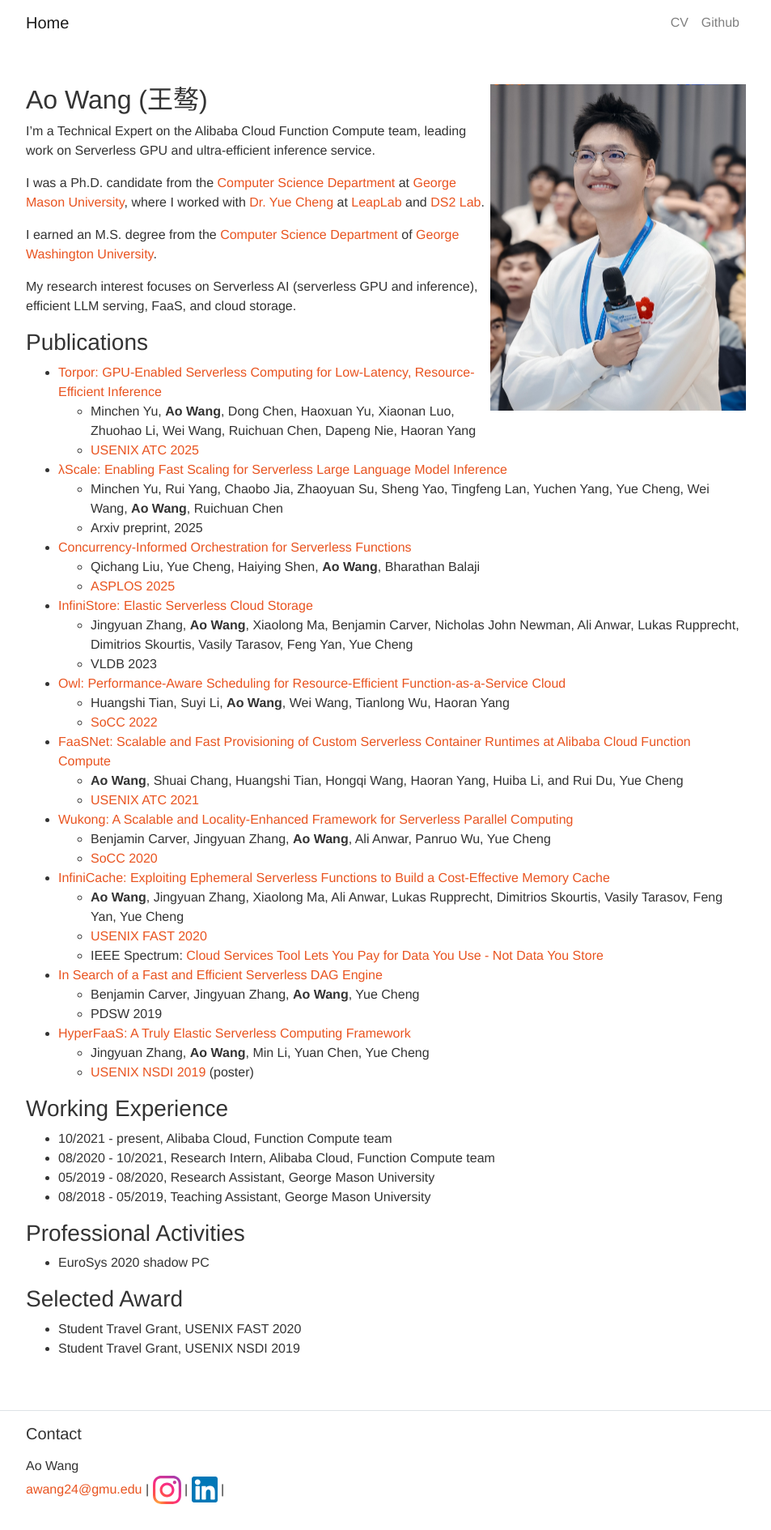
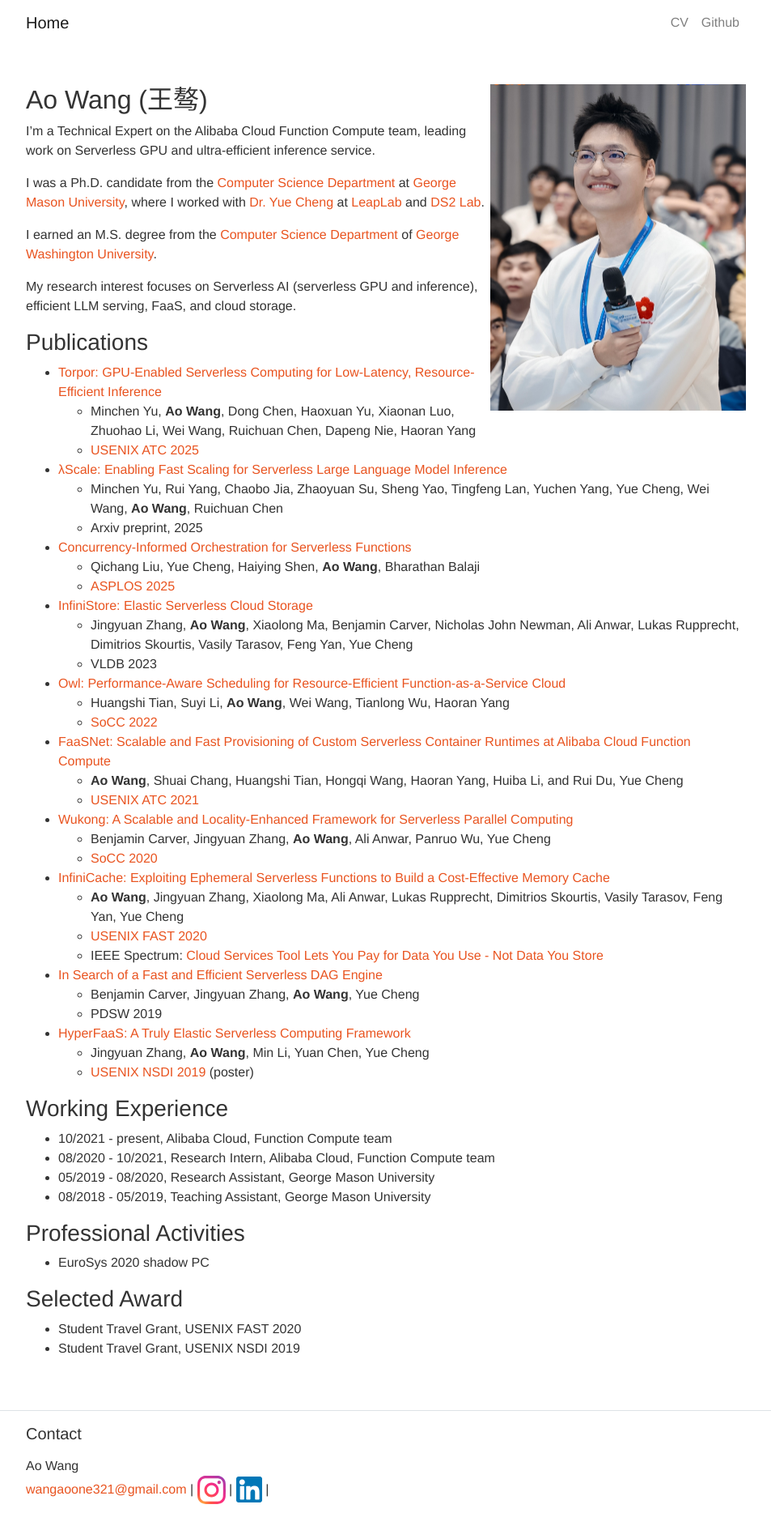
Before and after one commit to wangaoone/wangaoone.github.io, a Jekyll site: the page built from index.md, in a window 1280 px wide. Shown: the whole page at 81% size, without its empty margins (163-1116 px from the left). Built offline with Jekyll 4.4.1, drawn with Linux system fonts in a browser that asks for light colours.

Commit message:
Update _config.yml

```diff
--- a/_config.yml
+++ b/_config.yml
@@ -15,7 +15,7 @@
 # in the templates via {{ site.myvariable }}.
 idx: Home
 title: Ao Wang
-email: "awang24@gmu.edu"
+email: "wangaoone321@gmail.com"
 resume: "../resume.pdf"
 github: "http://github.com/wangaoone"
 instagram: "https://www.instagram.com/aone113"
```
